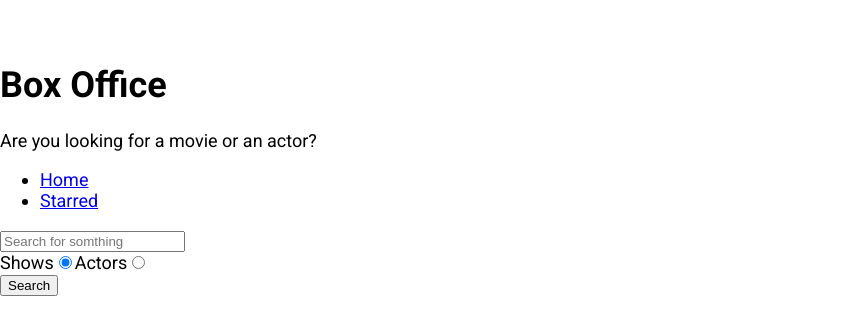
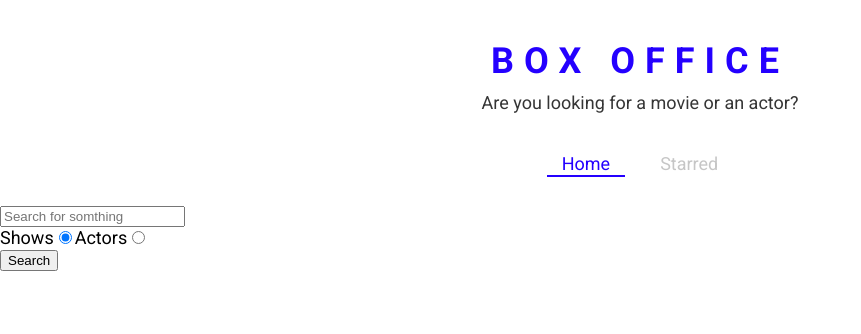
Before and after one commit to TallaBambo/box-office, a React (Create React App) app: page / in a window 1280 px wide. Shown: the top 334 px of the page, without its empty margins (0-861 px from the left). Built offline with nearby package versions, Linux system fonts and the light colour scheme.

Commit message:
defined theme for stuled components

```diff
--- a/src/App.js
+++ b/src/App.js
@@ -1,18 +1,29 @@
 import React from "react";
 import { Routes, Route } from 'react-router-dom'
+import { ThemeProvider } from "styled-components";
 // import Navs from "./components/nav";
 import Home from "./pages/Home";
 import Show from "./pages/Show";
 import Starred from "./pages/Stared";
 
+const theme = {
+  mainColors: {
+    blue: '#2400ff',
+    gray: '#c6c6c6',
+    dark: '#353535',
+  },
+};
+
 function App() {
   return (
+    <ThemeProvider theme={theme}>
       <Routes >
         <Route path='/' exact element={<Home />} ></Route>
         <Route path='/starred' exact element={<Starred />} ></Route>
         <Route path='/show/:id' exact element={<Show />} ></Route>
         <Route path="*" element={<p>Not found</p>}></Route>
       </Routes>
+    </ThemeProvider>
 
   )
 }
--- /dev/null
+++ b/src/components/Navs.styled.js
@@ -0,0 +1,41 @@
+import styled from "styled-components";
+import { Link } from 'react-router-dom'
+
+export const NavList = styled.ul`
+display: flex;
+justify-content: center;
+list-style: none;
+margin: 0 0 30px;
+padding: 0;
+`;
+
+export const LinkStyled = styled(Link)`
+margin: 0 10px;
+padding: 3px 15px;
+position: relative;
+text-decoration: none;
+color: ${({ theme }) => theme.mainColors.gray};
+&.active {
+  color: ${({ theme }) => theme.mainColors.blue};
+  &:after {
+    content: '';
+    position: absolute;
+    display: block;
+    height: 2px;
+    left: 0%;
+    bottom: 0;
+    background-color: ${({ theme }) => theme.mainColors.blue};
+    animation: slide-in 0.3s ease-in forwards;
+    @keyframes slide-in {
+      from {
+        left: 50%;
+        width: 0;
+      }
+      to {
+        left: 0%;
+        width: 100%;
+      }
+    }
+  }
+}
+`;
--- a/src/components/Title.js
+++ b/src/components/Title.js
@@ -1,11 +1,12 @@
 import React from "react";
+import { TitleWrapper } from "./titile.styled";
 
 const Title = ({ title, subtitle }) => {
     return (
-        <div>
+        <TitleWrapper>
             <h1>{title}</h1>
             <p>{subtitle}</p>
-        </div>
+        </TitleWrapper>
     )
 }
 
--- a/src/components/nav.js
+++ b/src/components/nav.js
@@ -1,5 +1,6 @@
 import React from "react";
-import { Link } from 'react-router-dom'
+import { useLocation } from "react-router";
+import { NavList, LinkStyled } from "./Navs.styled";
 
 const LINKS = [
     { to: '/', text: 'Home' },
@@ -7,13 +8,15 @@ const LINKS = [
 ]
 
 const Navs = () => {
+    const location = useLocation()
+    console.log('location', location)
     return (
         <div>
-            <ul>
+            <NavList>
                 {
-                    LINKS.map(item => <li key={item.to}> <Link to={item.to}>{item.text}</Link></li>)
+                    LINKS.map(item => <li key={item.to}> <LinkStyled to={item.to} className={item.to === location.pathname ? 'active' : ''} >{item.text}</LinkStyled></li>)
                 }
-            </ul>
+            </NavList>
         </div>
     )
 }
--- /dev/null
+++ b/src/components/titile.styled.js
@@ -0,0 +1,18 @@
+import styled from "styled-components";
+
+export const TitleWrapper = styled.div`
+  text-align: center;
+  margin: 0 0 40px;
+
+  h1 {
+    color: ${({ theme }) => theme.mainColors.blue};
+    letter-spacing: 10px;
+    text-transform: uppercase;
+    margin: 0 0 10px;
+  }
+
+  p {
+    color: ${({ theme }) => theme.mainColors.dark};
+    margin: 0;
+  }
+`;
```
Lines whose indentation alone changed are shown as unchanged.
